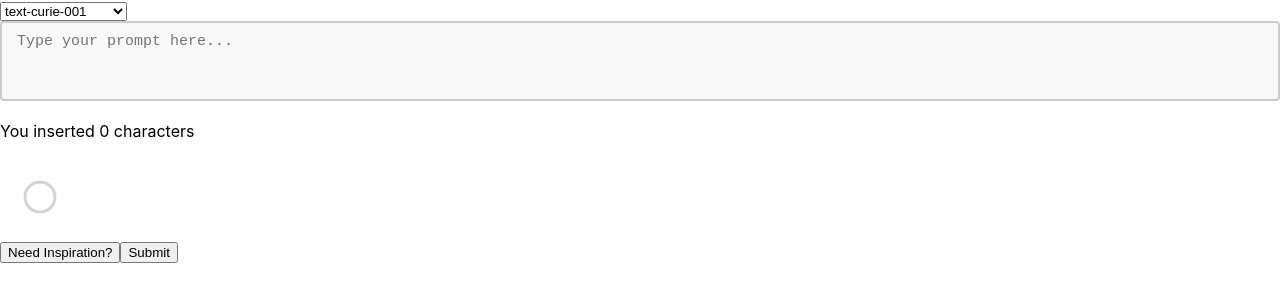
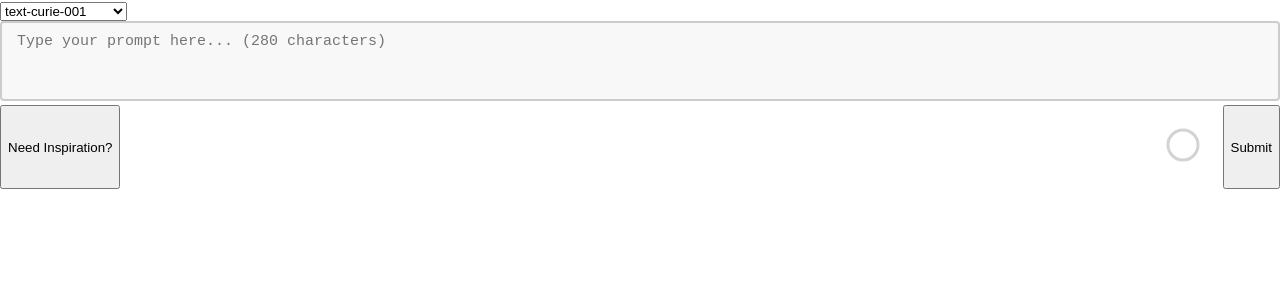
Before and after one commit to VerinaG/2022-Shopify-Frontend, a React (Create React App) app: page / in a window 1280 px wide. Shown: the top 302 px of the page. Built offline with nearby package versions, Linux system fonts and the light colour scheme.

Commit message:
Fixed show more button on short messages

```diff
--- a/src/App.css
+++ b/src/App.css
@@ -1,6 +1,3 @@
-<!-- HTML !-->
-<button class="button-29" role="button">Button 29</button>
-
 /* CSS */
 .button-29 {
   align-items: center;
@@ -31,16 +28,16 @@
   white-space: nowrap;
   will-change: box-shadow,transform;
   font-size: 18px;
-}
+} */
 
-.button-29:focus {
+/* .button-29:focus {
   box-shadow: #3c4fe0 0 0 0 1.5px inset, rgba(45, 35, 66, .4) 0 2px 4px, rgba(45, 35, 66, .3) 0 7px 13px -3px, #3c4fe0 0 -3px 0 inset;
-}
+} */
 
-.button-29:hover {
+/* .button-29:hover {
   box-shadow: rgba(45, 35, 66, .4) 0 4px 8px, rgba(45, 35, 66, .3) 0 7px 13px -3px, #3c4fe0 0 -3px 0 inset;
   transform: translateY(-2px);
-}
+} */
 
 .button-29:active {
   box-shadow: #3c4fe0 0 3px 7px inset;
--- a/src/api/OpenApi/index.js
+++ b/src/api/OpenApi/index.js
@@ -1,8 +1,8 @@
 export async function apiFetch(prompt, engine = "text-ada-001") {
   const data = {
     prompt: prompt,
-    temperature: 0.5,
-    max_tokens: 64,
+    temperature: 0.8,
+    max_tokens: 100,
     top_p: 1.0,
     frequency_penalty: 0.0,
     presence_penalty: 0.0,
--- a/src/components/Counter.js
+++ b/src/components/Counter.js
@@ -3,7 +3,7 @@ import React from "react";
 const Counter = ({ charCount, ringStyle }) => {
   return (
     <div id="Counter">
-      <p>You inserted {charCount} characters</p>
+      {/* <p>You inserted {charCount} characters</p> */}
       <svg>
         <circle id="gray" cx="50%" cy="50%" r="15"></circle>
         <circle id="colored" cx="50%" cy="50%" r="15" style={ringStyle}></circle>
--- a/src/components/InputBox.js
+++ b/src/components/InputBox.js
@@ -3,6 +3,7 @@ import { apiFetch } from "../api/OpenApi";
 import Counter from "./Counter";
 import CustomListBox from "./CustomListbox";
 import "../css/Counter.css";
+import "../css/InputBox.css";
 
 const InputBox = ({ apiResponse, setApiResponse }) => {
   const maxCount = 280;
@@ -11,8 +12,8 @@ const InputBox = ({ apiResponse, setApiResponse }) => {
   const [charCount, setCharCount] = useState(0);
   const [ringStyle, setRingStyle] = useState({
     stroke: "",
-    strokeDasharray : ""
-  })
+    strokeDasharray: "",
+  });
 
   const submitRequest = async () => {
     let text = userText.current.value;
@@ -47,17 +48,21 @@ const InputBox = ({ apiResponse, setApiResponse }) => {
 
   const settingRingStyle = (charCount) => {
     const r = 15;
-    const circleLength = 2*Math.PI*r;
+    const circleLength = 2 * Math.PI * r;
     const twitterBlue = "rgb(29, 161, 242)";
-    let colored = (circleLength*charCount)/280;
+    let colored = (circleLength * charCount) / 280;
     let gray = circleLength - colored;
 
     setRingStyle({
-      stroke: (280 - charCount) <= 1 ? "red" :
-             (280 - charCount) <= 20 ? "orange" :
-             twitterBlue,
-      strokeDasharray : `${colored} ${gray}`})
-    }
+      stroke:
+        280 - charCount <= 1
+          ? "red"
+          : 280 - charCount <= 20
+          ? "orange"
+          : twitterBlue,
+      strokeDasharray: `${colored} ${gray}`,
+    });
+  };
 
   return (
     <div>
@@ -68,11 +73,22 @@ const InputBox = ({ apiResponse, setApiResponse }) => {
         <option value="text-babbage-001">text-babbage-001</option>
         <option value="text-ada-001">text-ada-001</option>
       </select>
-      <textarea ref={userText} onChange={(e) => characterCount(e)} maxLength={280} placeholder="Type your prompt here..."></textarea>
+      <textarea
+        ref={userText}
+        onChange={(e) => characterCount(e)}
+        maxLength={280}
+        placeholder="Type your prompt here... (280 characters)"
+      ></textarea>
       {/* <div>{charCount}/280</div> */}
-      <Counter charCount={charCount} ringStyle={ringStyle}></Counter>
-      <button className="button-29" onClick={() => generatePrompt()}>Need Inspiration?</button>
-      <button onClick={() => submitRequest()}>Submit</button>
+      <div className="inputBox">
+        <button className="first" onClick={() => generatePrompt()}>
+          Need Inspiration?
+        </button>
+        <Counter charCount={charCount} ringStyle={ringStyle}></Counter>
+        <button className="last" onClick={() => submitRequest()}>Submit</button>
+
+
+      </div>
     </div>
   );
 };
--- a/src/components/ResultBox.js
+++ b/src/components/ResultBox.js
@@ -1,21 +1,38 @@
-import { useState } from "react";
+import { useState, useRef } from "react";
 import "../css/Results.css";
 
 const ResultBox = ({ el, index }) => {
   const [showMore, setShowMore] = useState(false);
-  const userPrompt = el.prompt;
-  const userResponse = el.response;
+  const inputLength = useRef(false);
+  const userPrompt = "Prompt: ".concat(el.prompt);
+  const userResponse = "Response: ".concat(el.response);
+
+  const checkInputLength = () => {
+    if (el.prompt.length > 50 || el.response.length > 100) {
+      inputLength.current = true;
+    } else {
+      inputLength.current = false;
+    }
+  };
 
   return (
-    // <div className={`showMoreText ${showMore ? true : false}`}>
     <div>
-      <div>{showMore || el.prompt.length < 20 ? userPrompt: `${userPrompt.substring(0,20).concat("...")}`}</div>
-      <div>{showMore || el.response.length < 100 ? userResponse : `${userResponse.substring(0,100).concat("...")}`}</div>
-      {/* <div className="resultItem">{userPrompt}</div>
-      <div className="resultItem">{userResponse}</div> */}
-      <button onClick={() => setShowMore(!showMore)}>
-        {showMore ? "Show less" : "Show more"}
-      </button>
+      <div>
+        {showMore || el.prompt.length < 50
+          ? userPrompt
+          : `${userPrompt.substring(0, 50).concat("...")}`}
+      </div>
+      <div>
+        {showMore || el.response.length < 100
+          ? userResponse
+          : `${userResponse.substring(0, 100).concat("...")}`}
+      </div>
+      {checkInputLength()}
+      {inputLength.current && (
+        <button className="showButton" onClick={() => setShowMore(!showMore)}>
+          {showMore ? "Show less" : "Show more"}
+        </button>
+      )}
     </div>
   );
 };
--- /dev/null
+++ b/src/css/InputBox.css
@@ -0,0 +1,8 @@
+.inputBox{
+    display: flex;
+    justify-content: flex-end;
+}
+
+.inputBox .first{
+    margin-right: auto;
+}
--- a/src/css/Results.css
+++ b/src/css/Results.css
@@ -1,5 +1,8 @@
+@import url('https://fonts.googleapis.com/css2?family=Playfair+Display&display=swap');
+
 .Results {
-    background-color: mintcream;
+    background-color: #EFEFEF;
+    font-family: 'Playfair Display' ;
     padding: 10px;
     margin: 20px;
     border: 3px solid lightgray;
@@ -18,3 +21,9 @@
 .showMoreText .resultItem {
     /* flex: 1; */
 }
+
+.showButton{
+    background-color: 'rgba(52, 52, 52, 0.8';
+    outline: none;
+
+}
```
